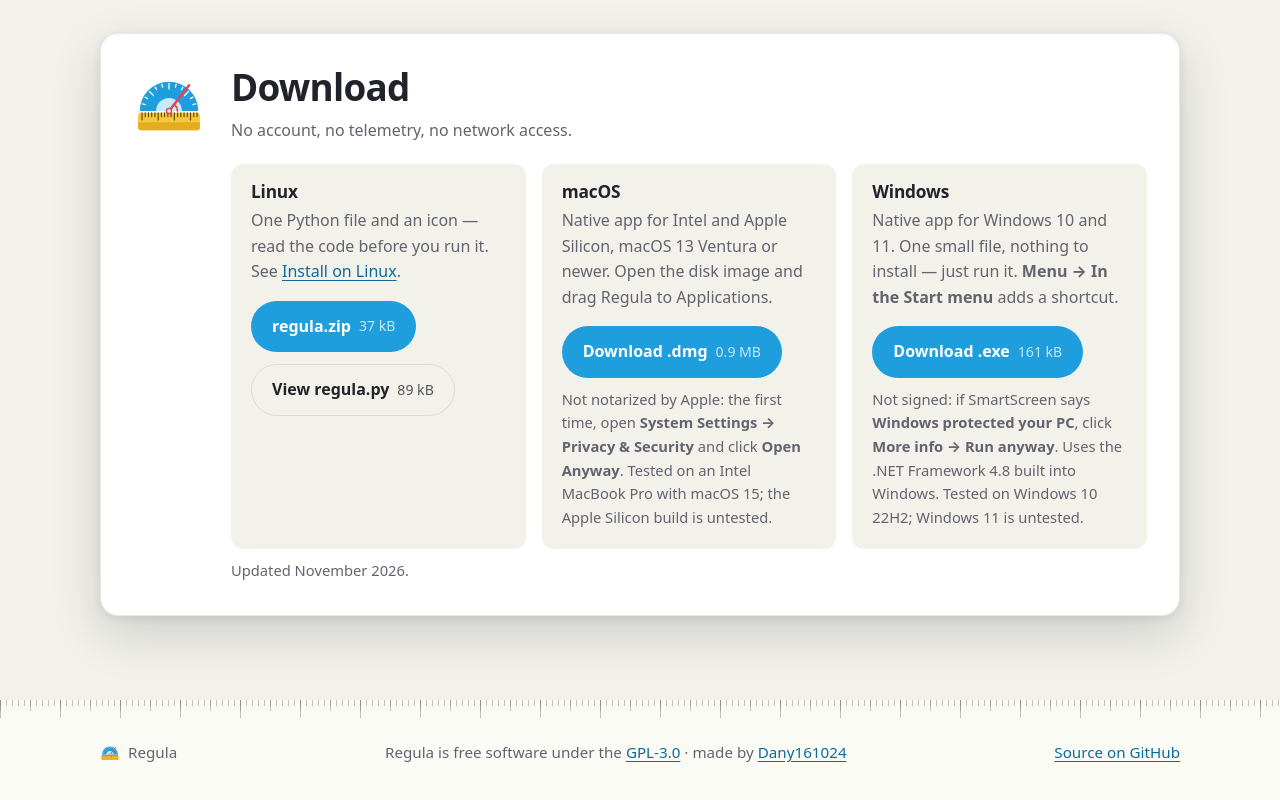
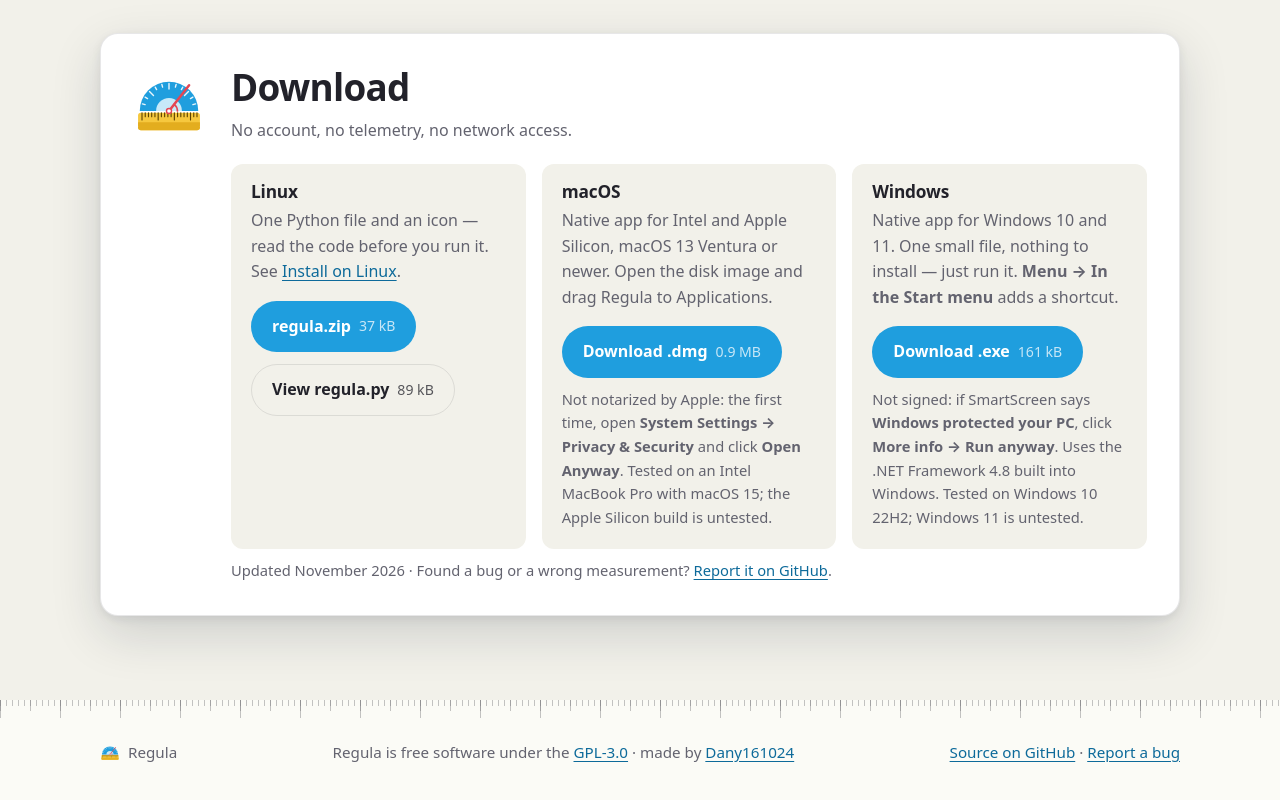
Before and after one commit to Dany161024/Regula, a plain HTML site: page web/index.html in a window 1280 px wide. Shown: the part 6961-7761 px from the top of the page. Drawn offline with Linux system fonts and the light colour scheme.

Commit message:
Hlásenie chýb: GitHub issue formuláre (chyba, nápad) + odkazy na webe a v README
Co-Authored-By: Claude Opus 5.5 <noreply@anthropic.com>

```diff
--- a/web/index.html
+++ b/web/index.html
@@ -307,7 +307,7 @@ EOF</code></pre>
                 Tested on Windows 10 22H2; Windows 11 is untested.</p>
             </div>
           </div>
-          <p class="small">Updated November 2026.</p>
+          <p class="small">Updated November 2026 · Found a bug or a wrong measurement? <a href="https://github.com/Dany161024/Regula/issues/new?template=bug_report.yml">Report it on GitHub</a>.</p>
         </div>
       </div>
     </div>
@@ -320,7 +320,7 @@ EOF</code></pre>
   <div class="wrap foot-row">
     <span><img src="icon.svg" alt="" width="20" height="20"> Regula</span>
     <span>Regula is free software under the <a href="https://github.com/Dany161024/Regula/blob/main/LICENSE">GPL-3.0</a> · made by <a href="https://github.com/Dany161024">Dany161024</a></span>
-    <span><a href="https://github.com/Dany161024/Regula">Source on GitHub</a></span>
+    <span><a href="https://github.com/Dany161024/Regula">Source on GitHub</a> · <a href="https://github.com/Dany161024/Regula/issues/new?template=bug_report.yml">Report a bug</a></span>
   </div>
 </footer>
 
```
Also changed, not shown: 4 other files.
